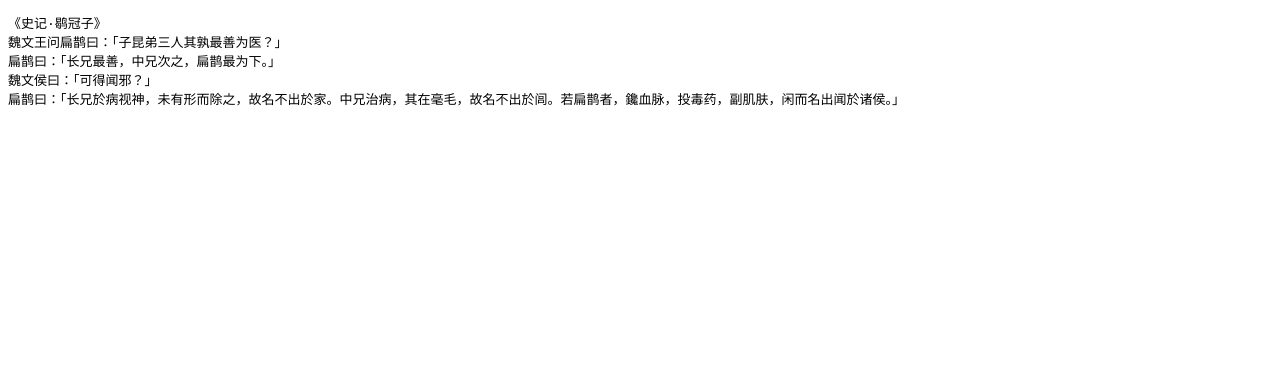
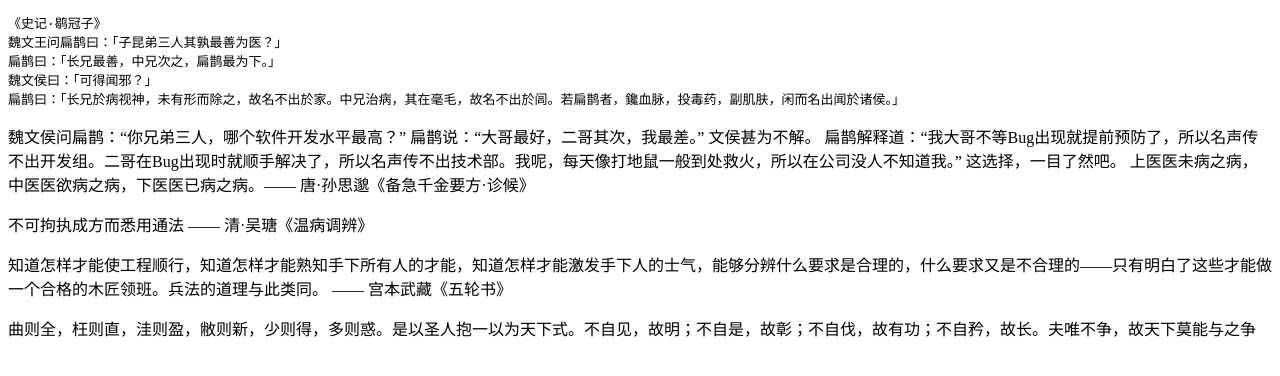
Before and after one commit to 4wujun/4wujun.github.io, a plain HTML site: page index.html in a window 1280 px wide. Drawn offline with Linux system fonts and the light colour scheme.

Commit message:
Update index.html

```diff
--- a/index.html
+++ b/index.html
@@ -20,5 +20,17 @@
 魏文侯曰：「可得闻邪？」
 扁鹊曰：「长兄於病视神，未有形而除之，故名不出於家。中兄治病，其在毫毛，故名不出於闾。若扁鹊者，鑱血脉，投毒药，副肌肤，闲而名出闻於诸侯。」
 </pre>
+<p>
+魏文侯问扁鹊：“你兄弟三人，哪个软件开发水平最高？” 扁鹊说：“大哥最好，二哥其次，我最差。” 文侯甚为不解。 扁鹊解释道：“我大哥不等Bug出现就提前预防了，所以名声传不出开发组。二哥在Bug出现时就顺手解决了，所以名声传不出技术部。我呢，每天像打地鼠一般到处救火，所以在公司没人不知道我。” 这选择，一目了然吧。 上医医未病之病，中医医欲病之病，下医医已病之病。—— 唐·孙思邈《备急千金要方·诊候》
+</p>
+<p>
+不可拘执成方而悉用通法 —— 清·吴瑭《温病调辨》
+</p>
+<p>
+知道怎样才能使工程顺行，知道怎样才能熟知手下所有人的才能，知道怎样才能激发手下人的士气，能够分辨什么要求是合理的，什么要求又是不合理的——只有明白了这些才能做一个合格的木匠领班。兵法的道理与此类同。 —— 宫本武藏《五轮书》
+</p>
+<p>
+曲则全，枉则直，洼则盈，敝则新，少则得，多则惑。是以圣人抱一以为天下式。不自见，故明；不自是，故彰；不自伐，故有功；不自矜，故长。夫唯不争，故天下莫能与之争
+</p>
 </body>
 </html>
```
